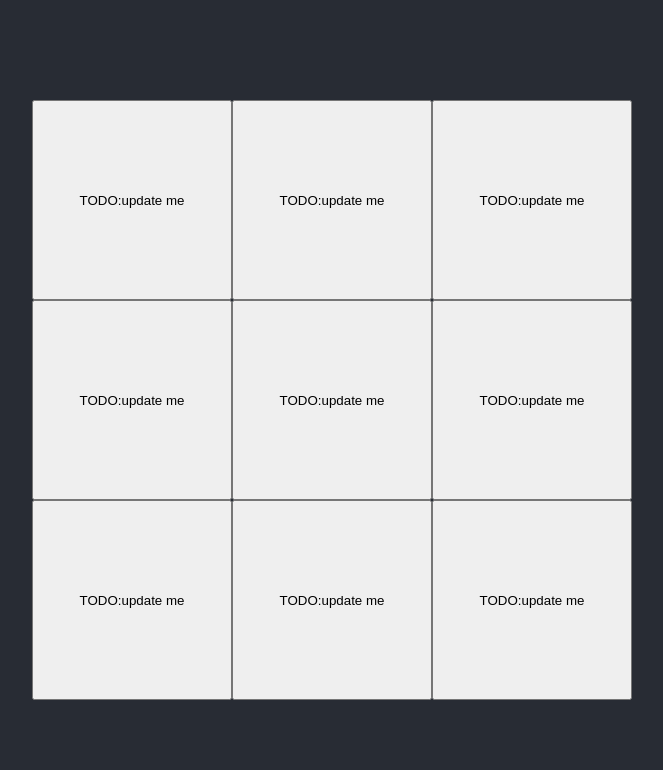
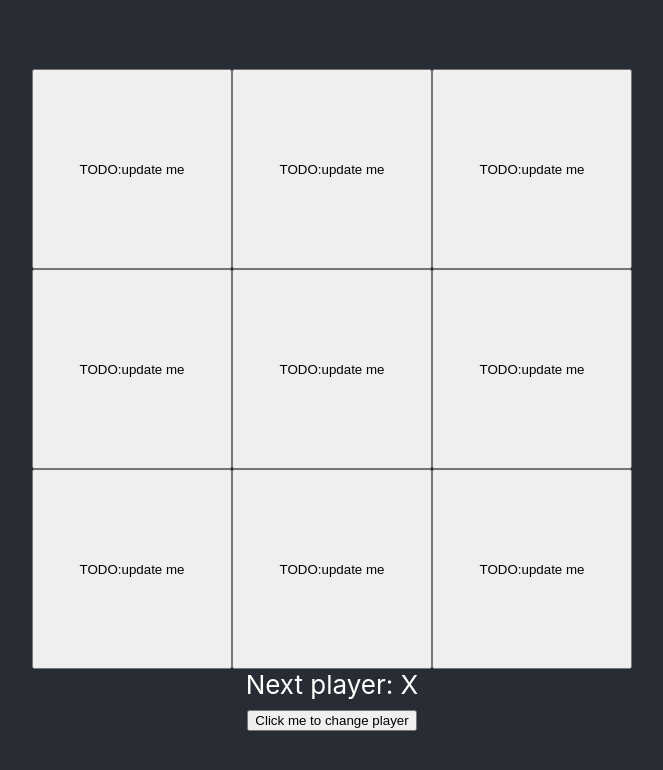
Before and after one commit to farhaannishtar/react-tic-tac-toe, a React (Create React App) app: page / in a window 1280 px wide. Shown: the top 770 px of the page, without its empty margins (308-971 px from the left). Built offline with nearby package versions, Linux system fonts and the light colour scheme.

Commit message:
more scaffolding

```diff
--- a/src/App.tsx
+++ b/src/App.tsx
@@ -1,19 +1,38 @@
 import React from "react";
 import Board from "./components/Board";
-import {calculateWinner} from "./components/helpers";
+import { calculateWinner } from "./components/helpers";
 
 import "./App.css";
 
 function App() {
-  const [boardValues, setBoardValues] = React.useState(["X", "O", "X", "", "O", "O", "", "", ""]);
+  const [boardValues, setBoardValues] = React.useState([
+    "X",
+    "O",
+    "X",
+    "",
+    "O",
+    "O",
+    "",
+    "",
+    "",
+  ]);
   const [xIsNext, setXIsNext] = React.useState(true);
-
-  const winner = calculateWinner(boardValues)
+  const winner = calculateWinner(boardValues);
 
   return (
-    <div className="App">
-      <Board squares={boardValues} />
-    </div>
+    <>
+      <div className="App">
+        <Board squares={boardValues} />
+        <div>
+          Next player: {xIsNext ? "X" : "O"}
+          <div>
+            <button onClick={() => setXIsNext(false)}>
+              Click me to change player
+            </button>
+          </div>
+        </div>
+      </div>
+    </>
   );
 }
 
```
